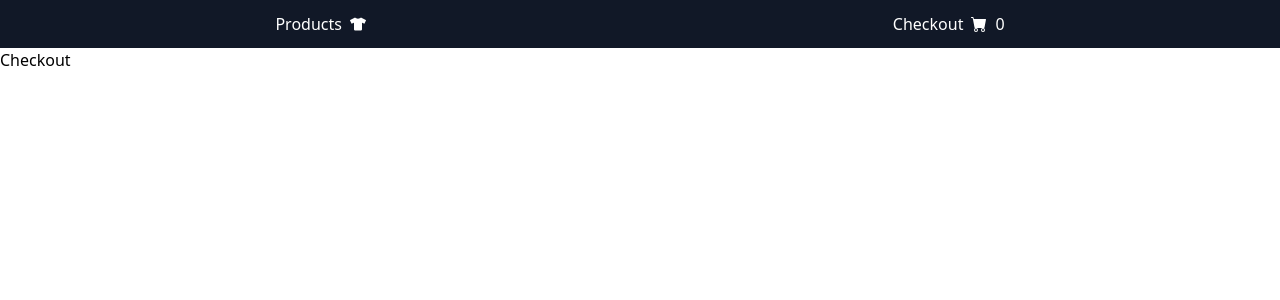
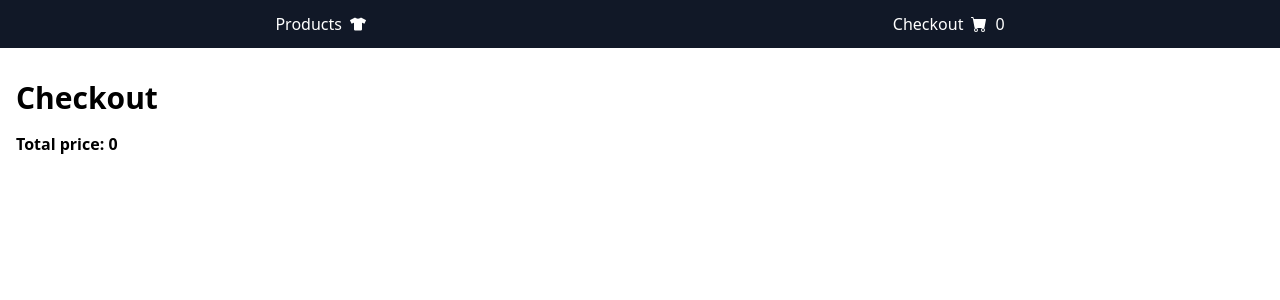
Before and after one commit to CDDR1/react-playground, a React (Vite) app: page /checkout in a window 1280 px wide. Shown: the top 300 px of the page. Built offline with nearby package versions, Linux system fonts and the light colour scheme.

Commit message:
Added shopping cart functionality

```diff
--- a/src/components/Nav.jsx
+++ b/src/components/Nav.jsx
@@ -8,17 +8,19 @@ import { useContext } from "react";
 const Nav = () => {
   const {cartProducts} = useContext(ShoppingCartContext);
 
+  const totalQuantity = cartProducts.reduce((acc, product) => acc + product.quantity, 0);
+
   return (
     <nav className="bg-gray-900 text-white p-3">
       <ul className="flex justify-around">
         <li className="flex gap-2 items-center">
           <Link to="/">Products</Link>
-          <FaTshirt className="" />
+          <FaTshirt />
         </li>
         <li className="flex gap-2 items-center">
           <Link to="/checkout">Checkout</Link>
           <BsFillCartFill />
-          <span>{cartProducts.length}</span>
+          <span>{totalQuantity}</span>
         </li>
       </ul>
     </nav>
--- a/src/components/ProductCard.jsx
+++ b/src/components/ProductCard.jsx
@@ -1,7 +1,11 @@
 import React from 'react';
 import { BsFillBagFill } from "react-icons/bs";
+import ShoppingCartContext from '../context/ShoppingCartContext';
+import { useContext } from 'react';
 
 const ProductCard = ({ data }) => {
+  const {addToCart} = useContext(ShoppingCartContext);
+
   return (
     <div className='flex flex-col items-center gap-6 h-80 shadow-lg'>
       <div className='product-card-img flex items-center h-52'>
@@ -11,7 +15,7 @@ const ProductCard = ({ data }) => {
         <span className='block'>{data.title}</span>
         <div className='flex justify-between'>
           <span className='block'>{`$${data.price}`}</span>
-          <button>
+          <button onClick={() => addToCart(data.id, data.image, data.title, data.price)}>
             <BsFillBagFill />
           </button>
         </div>
--- a/src/context/ShoppingCartContext.jsx
+++ b/src/context/ShoppingCartContext.jsx
@@ -1,4 +1,4 @@
-import {createContext, useState} from "react";
+import { createContext, useState } from "react";
 
 const ShoppingCartContext = createContext();
 
@@ -6,16 +6,17 @@ export function ShoppingCartProvider({ children }) {
   const [cartProducts, setCartProducts] = useState([]);
   const [totalPrice, setTotalPrice] = useState(0);
 
-  const addToCart = (productPicture, productName, productPrice) => {
-    setCartProducts(prevState => [...prevState, {productPicture, productName, productPrice}]);
-    setTotalPrice(totalPrice += productPrice)
+  const addToCart = (productId, productPicture, productName, productPrice) => {
+    const product = cartProducts.find(product => product.id === productId)
+    if (product) {
+      product.quantity++;
+    } else {
+      setCartProducts((prevState) => [...prevState, { id: productId, image: productPicture, name: productName, price: productPrice, quantity: 1 }]);
+    }
+    setTotalPrice((prevState) => (prevState += productPrice));
   };
 
-  return (
-    <ShoppingCartContext.Provider value={{ cartProducts }}>
-      {children}
-    </ShoppingCartContext.Provider>
-  )
+  return <ShoppingCartContext.Provider value={{ cartProducts, totalPrice, addToCart }}>{children}</ShoppingCartContext.Provider>;
 }
 
 export default ShoppingCartContext;
--- a/src/pages/Checkout.jsx
+++ b/src/pages/Checkout.jsx
@@ -1,9 +1,31 @@
-import React from 'react';
+import React from "react";
+import ShoppingCartContext from "../context/ShoppingCartContext";
+import { useContext } from "react";
 
 const Checkout = () => {
+  const { cartProducts } = useContext(ShoppingCartContext);
+  const { totalPrice } = useContext(ShoppingCartContext);
+
   return (
-    <div>
-      Checkout
+    <div className="p-4">
+      <h1 className="my-4 font-semibold text-3xl">Checkout</h1>
+      <div>
+        {console.log("cart products:", cartProducts)}
+        {cartProducts.map((product) => {
+          return (
+            <div key={product.id} id={product.id}>
+              <div>
+                <img src={product.image} alt={product.name} />
+              </div>
+              <span className="block">{product.name}</span>
+              <span className="block">{product.price}</span>
+            </div>
+          );
+        })}
+      </div>
+      <div>
+        <strong>Total price: {totalPrice}</strong>
+      </div>
     </div>
   );
 };
--- a/src/pages/Products.jsx
+++ b/src/pages/Products.jsx
@@ -23,7 +23,7 @@ const Products = () => {
       <div className="grid grid-cols-4 gap-10">
         {loading && "Loading..."}
         {
-          products.map(product => <ProductCard data={product} key={crypto.randomUUID()} />)
+          products.map(product => <ProductCard data={product} key={crypto.randomUUID()} id={product.id} />)
         }
       </div>
     </div>
```
